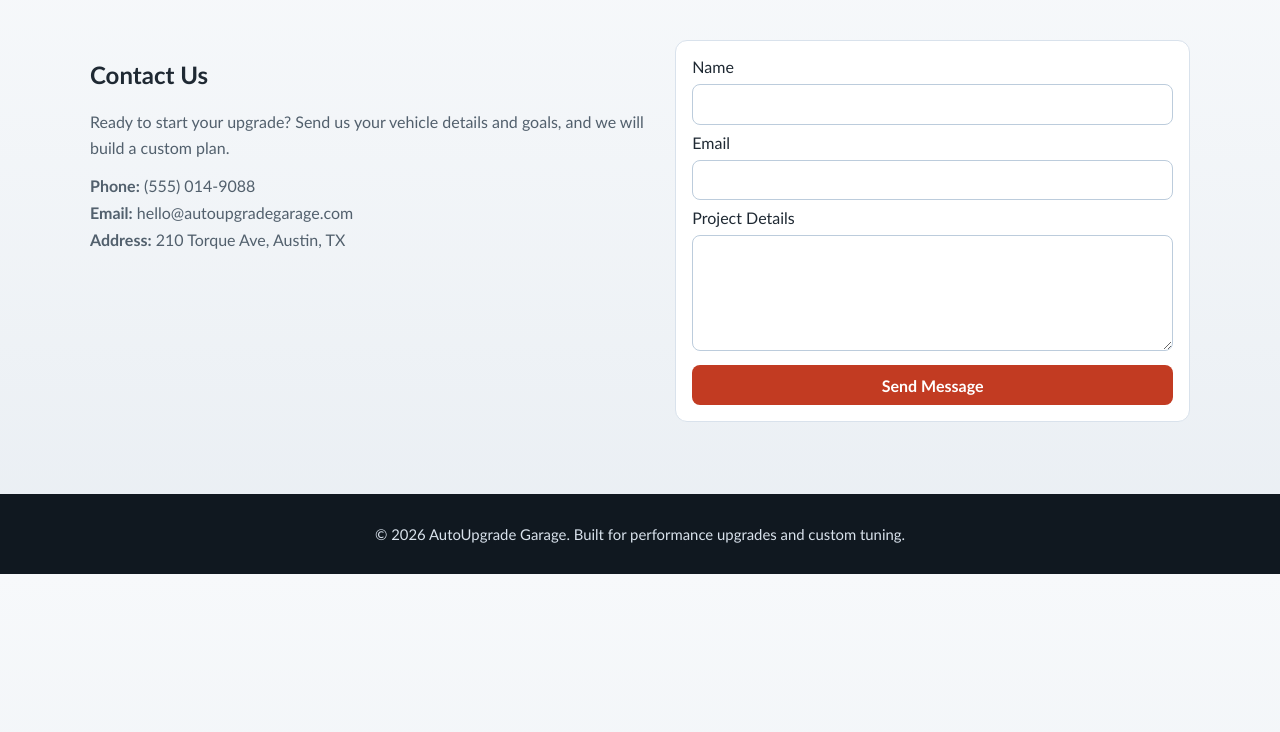
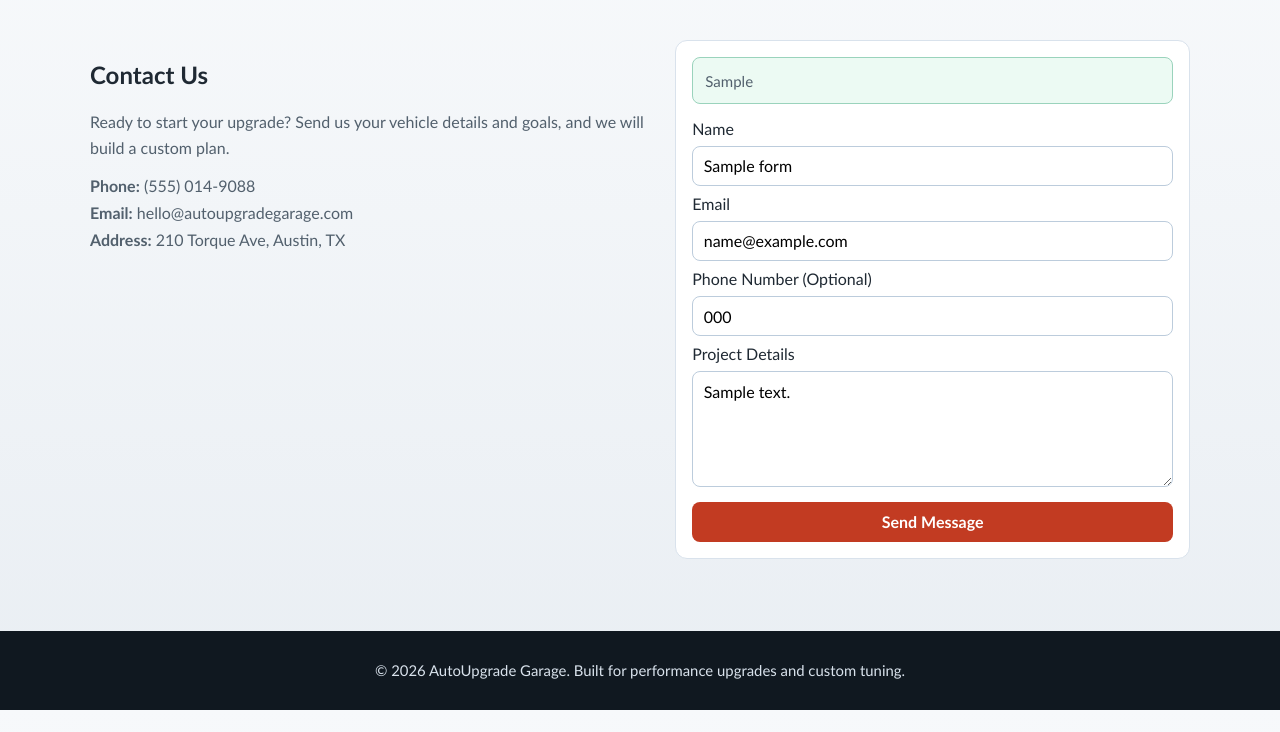
Before and after one commit to mingquanyuan/auto-upgrade-site, a Flask app: template templates/contact.html in a window 1280 px wide. Shown: the part 68-800 px from the top of the page. Run offline with Flask 3, Linux system fonts and the light colour scheme; the template is opened without the code that fills it: most values are stand-ins (such as "Sample title", 1, 10 or a date in 2020).

Commit message:
Add Cosmos DB contact persistence with partition key

```diff
--- a/app.py
+++ b/app.py
@@ -1,9 +1,51 @@
 import os
+from datetime import datetime, timezone
+from functools import lru_cache
+from uuid import uuid4
 
-from flask import Flask, render_template
+from azure.cosmos import CosmosClient
+from flask import Flask, render_template, request
 
 app = Flask(__name__)
 app.config["TEMPLATES_AUTO_RELOAD"] = os.getenv("FLASK_DEBUG", "").lower() in {"1", "true", "yes"}
+
+
+@lru_cache(maxsize=1)
+def get_cosmos_container():
+    endpoint = os.getenv("COSMOS_ENDPOINT")
+    key = os.getenv("COSMOS_KEY")
+    database_name = os.getenv("COSMOS_DATABASE_NAME")
+    container_name = os.getenv("COSMOS_CONTAINER_NAME")
+
+    if not all([endpoint, key, database_name, container_name]):
+        raise RuntimeError(
+            "Cosmos DB settings are missing. Set COSMOS_ENDPOINT, COSMOS_KEY, "
+            "COSMOS_DATABASE_NAME, and COSMOS_CONTAINER_NAME."
+        )
+
+    client = CosmosClient(endpoint, credential=key)
+    database = client.get_database_client(database_name)
+    return database.get_container_client(container_name)
+
+
+def save_contact_submission(name, email, phone, message):
+    container = get_cosmos_container()
+    normalized_email = email.strip().lower()
+    # Partition strategy: "<portal>#<subject>" keeps data grouped by actor while
+    # allowing future portals (public/employee/admin) in the same container.
+    partition_key = f"public#{normalized_email}"
+    item = {
+        "id": str(uuid4()),
+        "pk": partition_key,
+        "type": "contact_submission",
+        "portal": "public",
+        "createdAt": datetime.now(timezone.utc).isoformat(),
+        "name": name,
+        "email": email,
+        "phone": phone,
+        "message": message,
+    }
+    container.create_item(body=item)
 
 
 @app.route('/')
@@ -21,9 +63,42 @@ def services():
     return render_template('services.html', page='services')
 
 
-@app.route('/contact')
+@app.route('/contact', methods=['GET', 'POST'])
 def contact():
-    return render_template('contact.html', page='contact')
+    form_data = {"name": "", "email": "", "phone": "", "message": ""}
+    form_error = None
+    form_success = None
+
+    if request.method == 'POST':
+        form_data = {
+            "name": request.form.get("name", "").strip(),
+            "email": request.form.get("email", "").strip(),
+            "phone": request.form.get("phone", "").strip(),
+            "message": request.form.get("message", "").strip(),
+        }
+
+        if not form_data["name"] or not form_data["email"] or not form_data["message"]:
+            form_error = "Please fill in Name, Email, and Project Details."
+        else:
+            try:
+                save_contact_submission(
+                    form_data["name"],
+                    form_data["email"],
+                    form_data["phone"],
+                    form_data["message"],
+                )
+                form_success = "Thanks. Your message has been saved and our team will contact you soon."
+                form_data = {"name": "", "email": "", "phone": "", "message": ""}
+            except Exception:
+                form_error = "We could not save your message right now. Please try again shortly."
+
+    return render_template(
+        'contact.html',
+        page='contact',
+        form_data=form_data,
+        form_error=form_error,
+        form_success=form_success,
+    )
 
 
 if __name__ == '__main__':
--- a/requirements.txt
+++ b/requirements.txt
@@ -1,2 +1,3 @@
 Flask>=3.0,<4.0
 gunicorn>=23.0,<24.0
+azure-cosmos>=4.7,<5.0
--- a/static/css/styles.css
+++ b/static/css/styles.css
@@ -159,6 +159,25 @@ body {
     gap: 0.5rem;
 }
 
+.alert {
+    margin: 0 0 0.4rem;
+    border-radius: 8px;
+    padding: 0.65rem 0.75rem;
+    font-size: 0.94rem;
+}
+
+.alert-success {
+    border: 1px solid #9ad3bc;
+    background: #ecfaf3;
+    color: #216648;
+}
+
+.alert-error {
+    border: 1px solid #efb8b8;
+    background: #fff1f1;
+    color: #8f2121;
+}
+
 input,
 textarea,
 button {
--- a/templates/contact.html
+++ b/templates/contact.html
@@ -15,15 +15,25 @@
             </ul>
         </div>
 
-        <form class="contact-form" action="#" method="post">
+        <form class="contact-form" action="{{ url_for('contact') }}" method="post">
+            {% if form_success %}
+            <p class="alert alert-success">{{ form_success }}</p>
+            {% endif %}
+            {% if form_error %}
+            <p class="alert alert-error">{{ form_error }}</p>
+            {% endif %}
+
             <label for="name">Name</label>
-            <input id="name" name="name" type="text" required>
+            <input id="name" name="name" type="text" value="{{ form_data.name }}" required>
 
             <label for="email">Email</label>
-            <input id="email" name="email" type="email" required>
+            <input id="email" name="email" type="email" value="{{ form_data.email }}" required>
+
+            <label for="phone">Phone Number (Optional)</label>
+            <input id="phone" name="phone" type="tel" value="{{ form_data.phone }}">
 
             <label for="message">Project Details</label>
-            <textarea id="message" name="message" rows="5" required></textarea>
+            <textarea id="message" name="message" rows="5" required>{{ form_data.message }}</textarea>
 
             <button type="submit">Send Message</button>
         </form>
```
Also changed, not shown: README.md.
